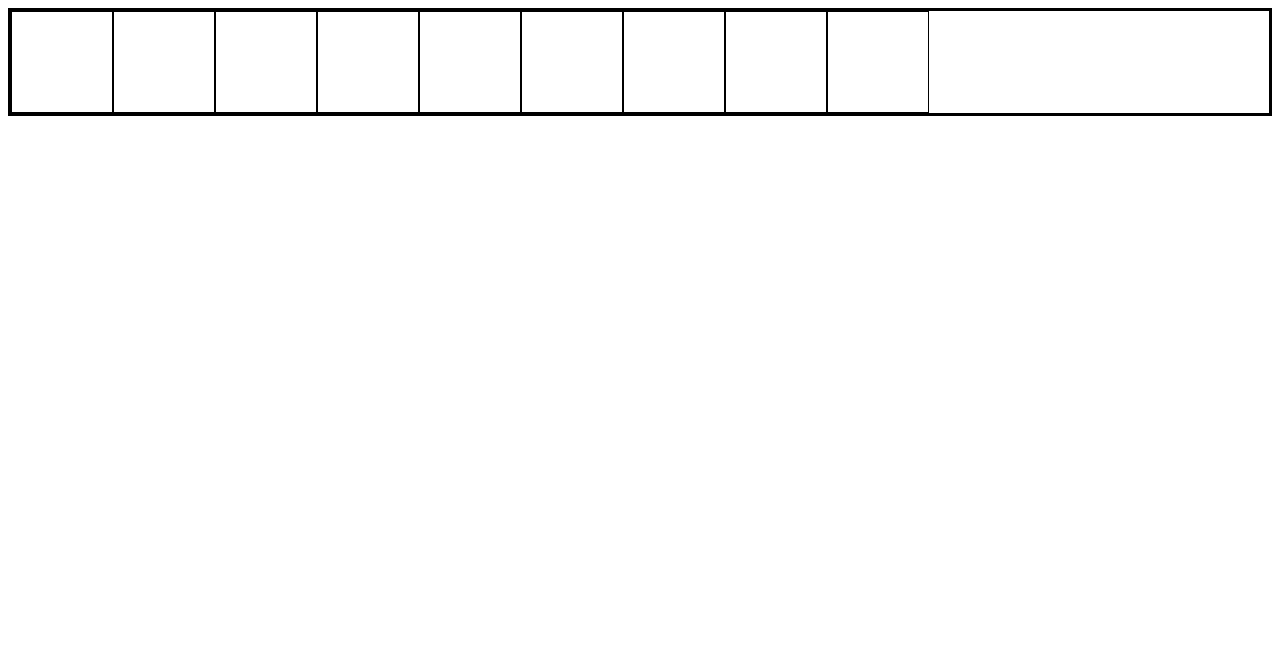
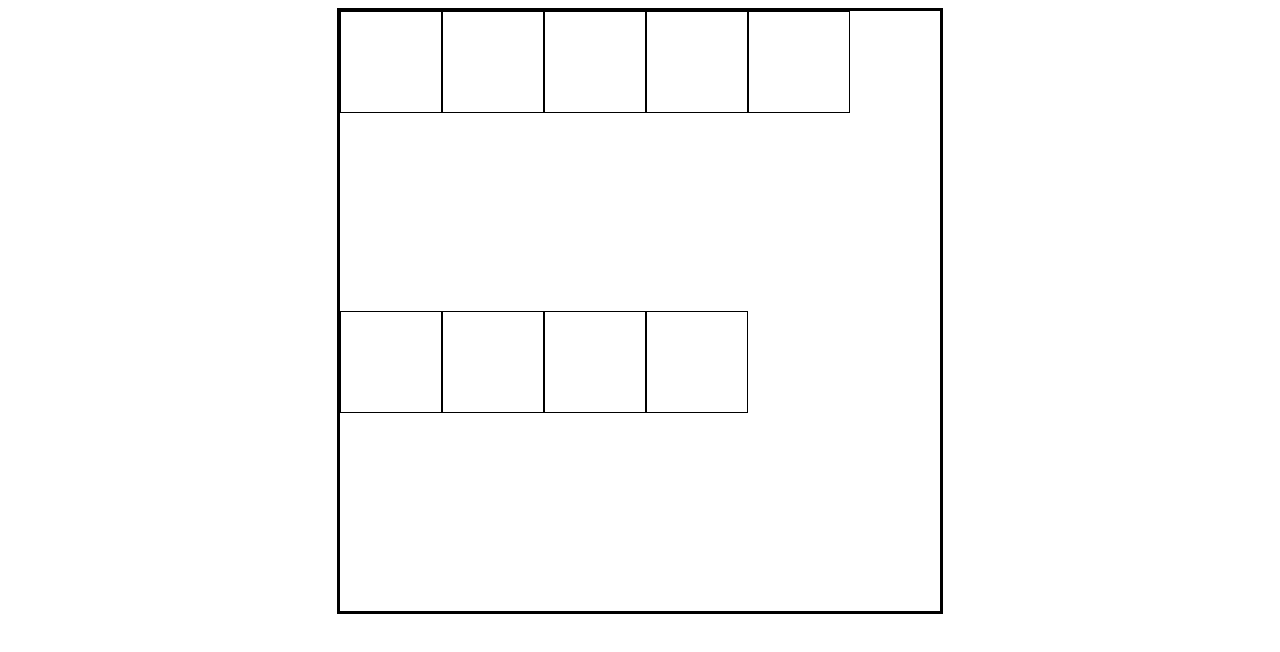
Before and after one commit to Spiegelei2020/Tic-Tac-Toe, a website: page index.html in a window 1280 px wide. Drawn offline with Linux system fonts and the light colour scheme.

Commit message:
1 file modified

```diff
--- a/style.css
+++ b/style.css
@@ -1,8 +1,8 @@
 #board {
   display: flex;
   flex-wrap: wrap;
-  width: auto;
-  height: auto;
+  width: 600px;
+  height: 600px;
   margin: 0 auto;
   border: 3px solid black;
 }
```
